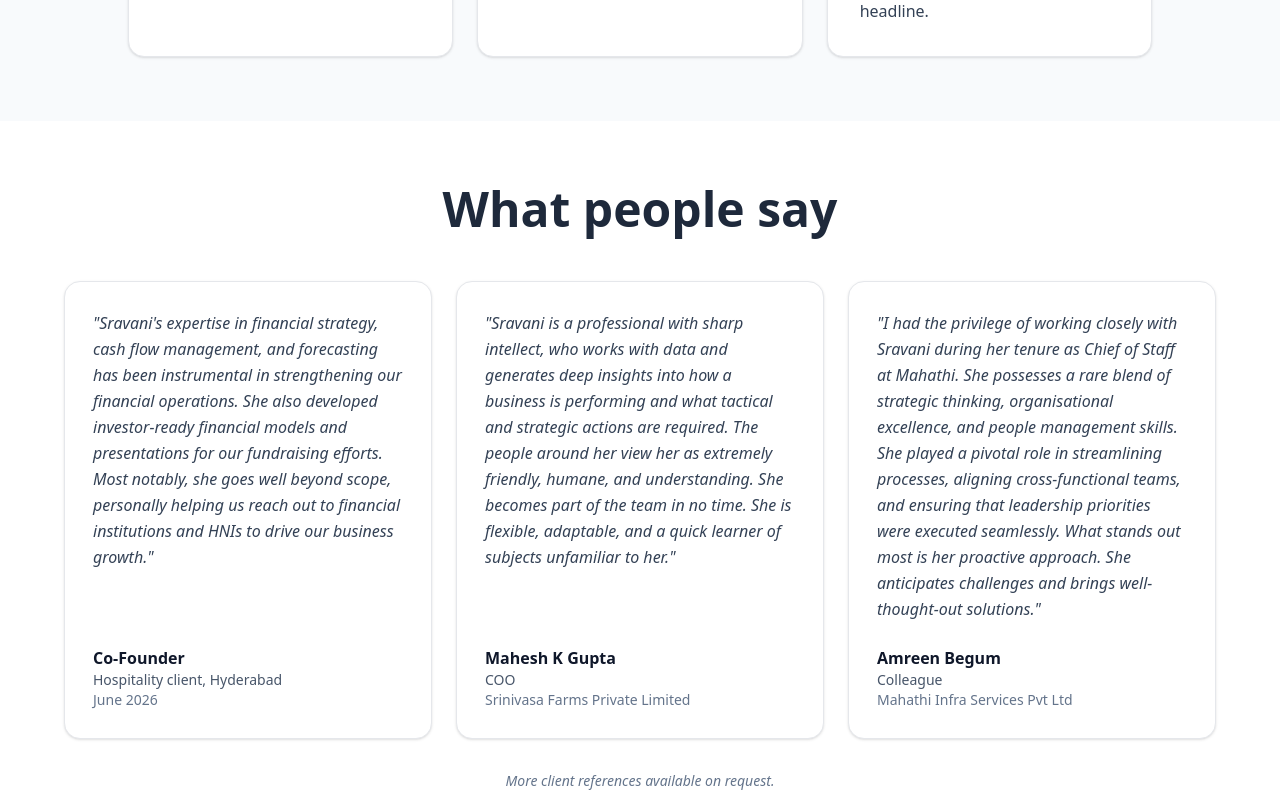
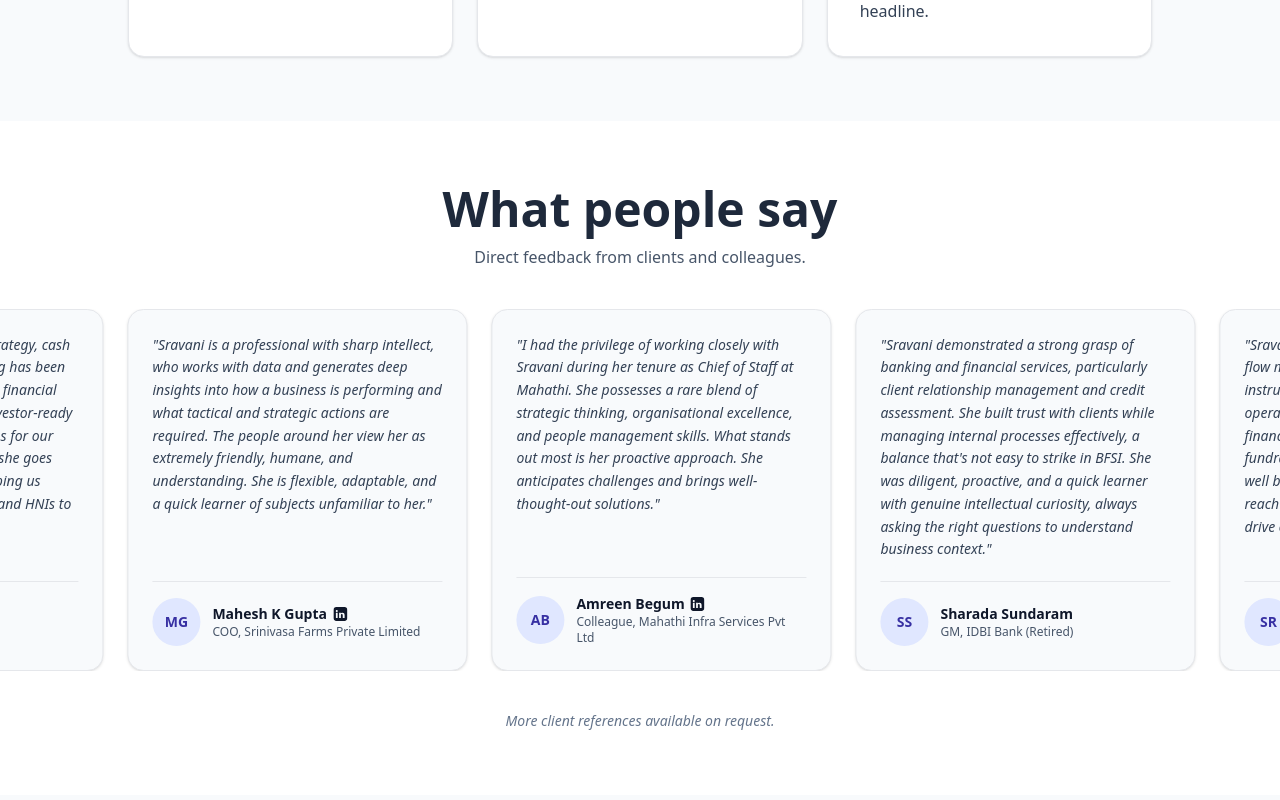
Before and after one commit to SravaniPolina/sravani-portfolio-frontend, a React (Create React App) app: page / in a window 1280 px wide. Shown: the part 3340-4140 px from the top of the page. Built offline with nearby package versions, Linux system fonts and the light colour scheme.

Commit message:
Update ExecutiveTestimonials.js

```diff
--- a/src/components/ExecutiveTestimonials.js
+++ b/src/components/ExecutiveTestimonials.js
@@ -1,45 +1,103 @@
-import React from "react";
+import React, { useState } from "react";
+
+const LinkedInIcon = () => (
+  <svg viewBox="0 0 24 24" width="14" height="14" fill="currentColor"><path d="M19 0h-14c-2.76 0-5 2.24-5 5v14c0 2.76 2.24 5 5 5h14c2.76 0 5-2.24 5-5v-14c0-2.76-2.24-5-5-5zm-11.75 19h-3v-9h3v9zm-1.5-10.27c-0.97 0-1.75-0.79-1.75-1.76s0.78-1.76 1.75-1.76c0.97 0 1.75 0.79 1.75 1.76s-0.78 1.76-1.75 1.76zm13.25 10.27h-3v-4.5c0-1.07-0.02-2.45-1.5-2.45-1.5 0-1.73 1.17-1.73 2.37v4.58h-3v-9h2.88v1.23h0.04c0.4-0.76 1.39-1.56 2.86-1.56 3.06 0 3.63 2.02 3.63 4.64v4.69z"/></svg>
+);
 
 const testimonials = [
   {
     quote: "Sravani's expertise in financial strategy, cash flow management, and forecasting has been instrumental in strengthening our financial operations. She also developed investor-ready financial models and presentations for our fundraising efforts. Most notably, she goes well beyond scope, personally helping us reach out to financial institutions and HNIs to drive our business growth.",
-    name: "Co-Founder",
-    role: "Hospitality client, Hyderabad",
-    company: "June 2026"
+    name: "Sirisha Rudraraju",
+    role: "Co-Founder, Nivara Stays",
+    initials: "SR",
+    linkedin: "https://www.linkedin.com/in/sirishars/"
   },
   {
-    quote: "Sravani is a professional with sharp intellect, who works with data and generates deep insights into how a business is performing and what tactical and strategic actions are required. The people around her view her as extremely friendly, humane, and understanding. She becomes part of the team in no time. She is flexible, adaptable, and a quick learner of subjects unfamiliar to her.",
+    quote: "Sravani is a professional with sharp intellect, who works with data and generates deep insights into how a business is performing and what tactical and strategic actions are required. The people around her view her as extremely friendly, humane, and understanding. She is flexible, adaptable, and a quick learner of subjects unfamiliar to her.",
     name: "Mahesh K Gupta",
-    role: "COO",
-    company: "Srinivasa Farms Private Limited"
+    role: "COO, Srinivasa Farms Private Limited",
+    initials: "MG",
+    linkedin: "https://www.linkedin.com/in/mahesh-kumar-g-796b856/"
   },
   {
-    quote: "I had the privilege of working closely with Sravani during her tenure as Chief of Staff at Mahathi. She possesses a rare blend of strategic thinking, organisational excellence, and people management skills. She played a pivotal role in streamlining processes, aligning cross-functional teams, and ensuring that leadership priorities were executed seamlessly. What stands out most is her proactive approach. She anticipates challenges and brings well-thought-out solutions.",
+    quote: "I had the privilege of working closely with Sravani during her tenure as Chief of Staff at Mahathi. She possesses a rare blend of strategic thinking, organisational excellence, and people management skills. What stands out most is her proactive approach. She anticipates challenges and brings well-thought-out solutions.",
     name: "Amreen Begum",
-    role: "Colleague",
-    company: "Mahathi Infra Services Pvt Ltd"
+    role: "Colleague, Mahathi Infra Services Pvt Ltd",
+    initials: "AB",
+    linkedin: "https://www.linkedin.com/in/amreenkhanadmnexec/"
+  },
+  {
+    quote: "Sravani demonstrated a strong grasp of banking and financial services, particularly client relationship management and credit assessment. She built trust with clients while managing internal processes effectively, a balance that's not easy to strike in BFSI. She was diligent, proactive, and a quick learner with genuine intellectual curiosity, always asking the right questions to understand business context.",
+    name: "Sharada Sundaram",
+    role: "GM, IDBI Bank (Retired)",
+    initials: "SS",
+    linkedin: null
   }
 ];
 
+function Avatar({ initials }) {
+  return (
+    <div className="w-12 h-12 rounded-full bg-indigo-100 text-indigo-800 font-bold flex items-center justify-center text-sm flex-shrink-0">
+      {initials}
+    </div>
+  );
+}
+
+function Card({ t }) {
+  return (
+    <div style={{ width: "340px" }} className="flex-shrink-0 bg-slate-50 rounded-2xl shadow p-6 border flex flex-col">
+      <p className="italic text-sm text-slate-700 leading-relaxed mb-5 flex-1">"{t.quote}"</p>
+      <div className="flex items-center gap-3 pt-4 border-t">
+        <Avatar initials={t.initials} />
+        <div className="flex-1 min-w-0">
+          {t.linkedin ? (
+            <a href={t.linkedin} target="_blank" rel="noopener noreferrer" className="flex items-center gap-1.5 font-bold text-slate-900 hover:text-indigo-700 text-sm">
+              {t.name}
+              <LinkedInIcon />
+            </a>
+          ) : (
+            <div className="font-bold text-slate-900 text-sm">{t.name}</div>
+          )}
+          <div className="text-xs text-slate-600">{t.role}</div>
+        </div>
+      </div>
+    </div>
+  );
+}
+
 export default function ExecutiveTestimonials() {
+  const [paused, setPaused] = useState(false);
+  const doubled = [...testimonials, ...testimonials];
+
   return (
-    <section id="testimonials" className="py-16 px-4 sm:px-8 bg-white">
-      <div className="max-w-6xl mx-auto">
-        <h2 className="text-4xl md:text-5xl font-bold text-center mb-12">What people say</h2>
-        <div className="grid grid-cols-1 md:grid-cols-3 gap-6">
-          {testimonials.map((t, idx) => (
-            <div key={idx} className="bg-white rounded-2xl shadow p-7 border flex flex-col">
-              <p className="italic text-base text-slate-700 leading-relaxed mb-6">"{t.quote}"</p>
-              <div className="mt-auto">
-                <div className="text-base font-bold text-slate-900">{t.name}</div>
-                <div className="text-sm text-slate-600">{t.role}</div>
-                <div className="text-sm text-slate-500">{t.company}</div>
-              </div>
-            </div>
-          ))}
+    <section id="testimonials" className="py-16 bg-white">
+      <style>{`
+        @keyframes scroll-left {
+          from { transform: translateX(0); }
+          to { transform: translateX(-50%); }
+        }
+      `}</style>
+      <div className="max-w-6xl mx-auto px-4 sm:px-8 mb-10">
+        <h2 className="text-4xl md:text-5xl font-bold text-center mb-3">What people say</h2>
+        <p className="text-center text-slate-600">Direct feedback from clients and colleagues.</p>
+      </div>
+      <div
+        className="overflow-hidden w-full"
+        onMouseEnter={() => setPaused(true)}
+        onMouseLeave={() => setPaused(false)}
+      >
+        <div
+          className="flex gap-6 px-4"
+          style={{
+            width: "max-content",
+            animation: "scroll-left 40s linear infinite",
+            animationPlayState: paused ? "paused" : "running"
+          }}
+        >
+          {doubled.map((t, i) => (<Card key={i} t={t} />))}
         </div>
-        <p className="text-center text-sm text-slate-500 mt-8 italic">More client references available on request.</p>
       </div>
+      <p className="text-center text-sm text-slate-500 mt-10 italic">More client references available on request.</p>
     </section>
   );
 }
```
